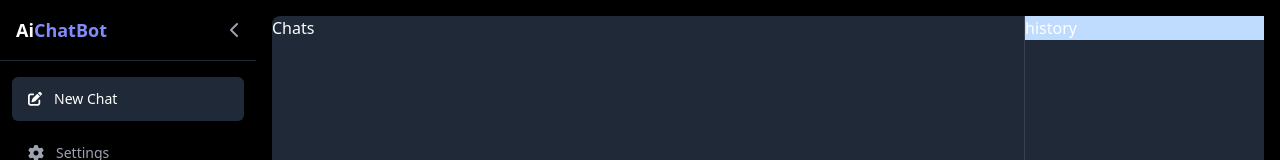
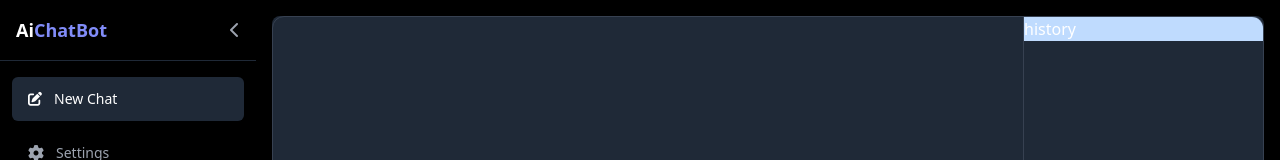
Before and after one commit to kirubanithi08/Ai-ChatBot, a React (Vite) app: page / in a window 1280 px wide. Shown: the top 160 px of the page. Built offline with nearby package versions, Linux system fonts and the light colour scheme.

Commit message:
implemented axios

```diff
--- a/package.json
+++ b/package.json
@@ -10,6 +10,7 @@
     "preview": "vite preview"
   },
   "dependencies": {
+    "axios": "^1.13.4",
     "react": "^19.2.3",
     "react-dom": "^19.2.3",
     "react-router-dom": "^7.13.0"
--- a/src/components/Chats.jsx
+++ b/src/components/Chats.jsx
@@ -1,9 +1,21 @@
-import React from 'react'
+import Message from "./Message";
 
-function Chats() {
+function Chats({ messages, loading }) {
   return (
-    <div>Chats</div>
-  )
+    <div className="flex flex-col gap-3 p-4">
+      {messages.map((msg) => (
+        <Message
+          key={msg.id}
+          role={msg.role}
+          content={msg.content}
+        />
+      ))}
+
+      {loading && (
+        <Message role="assistant" content="Typing..." />
+      )}
+    </div>
+  );
 }
 
-export default Chats
+export default Chats;
--- /dev/null
+++ b/src/components/Message.jsx
@@ -0,0 +1,22 @@
+function Message({ role, content }) {
+  const isUser = role === "user";
+
+  return (
+    <div
+      className={`flex w-full ${isUser ? "justify-end" : "justify-start"}`}
+    >
+      <div
+        className={`max-w-[75%] rounded-2xl px-4 py-2 text-sm leading-relaxed
+        ${
+          isUser
+            ? "bg-indigo-600 text-white rounded-br-sm"
+            : "bg-gray-700 text-white rounded-bl-sm"
+        }`}
+      >
+        {content}
+      </div>
+    </div>
+  );
+}
+
+export default Message;
--- /dev/null
+++ b/src/hooks/useChat.jsx
@@ -0,0 +1,29 @@
+import { useState } from "react";
+import axios from "axios";
+
+export function useChat() {
+  const [messages, setMessages] = useState([]);
+  const [loading, setLoading] = useState(false);
+
+  const sendMessage = async (text) => {
+    setMessages((prev) => [
+      ...prev,
+      { id: Date.now(), role: "user", content: text },
+    ]);
+
+    setLoading(true);
+
+    try {
+      const res = await axios.post("http://localhost:8080/api/chat", { message: text });
+//console.log("API RESPONSE:", res.data);
+      setMessages((prev) => [
+        ...prev,
+        { id: Date.now() + 1, role: "assistant", content: res.data, },
+      ]);
+    } finally {
+      setLoading(false);
+    }
+  };
+
+  return { messages, loading, sendMessage };
+}
--- a/src/pages/Chat.jsx
+++ b/src/pages/Chat.jsx
@@ -1,21 +1,22 @@
-import {useState} from "react";
+
+import { useChat } from "../hooks/useChat";
 import Chatbar from "../components/Chatbar";
 import Chats from "../components/Chats";
 import History from "../layout/History";
 
 function Chat() {
-  const [message, setMessage]=useState('');
+
+  const { messages, loading, sendMessage } = useChat();
   return (
-    <div className="flex h-full">
+
+    <div className="flex h-full rounded-xl overflow-hidden border border-gray-700">
+
 
       <div className="flex flex-col flex-1 overflow-hidden">
         <div className="flex-1 overflow-auto">
-          <Chats />
+          <Chats messages={messages} loading={loading} />
         </div>
-        <Chatbar
-        message={message}
-        setMessage={setMessage}
-        />
+        <Chatbar onSend={sendMessage} />
       </div>
 
 
```
Also changed, not shown: 1 other file (tests, documents, lock files or other folders).
